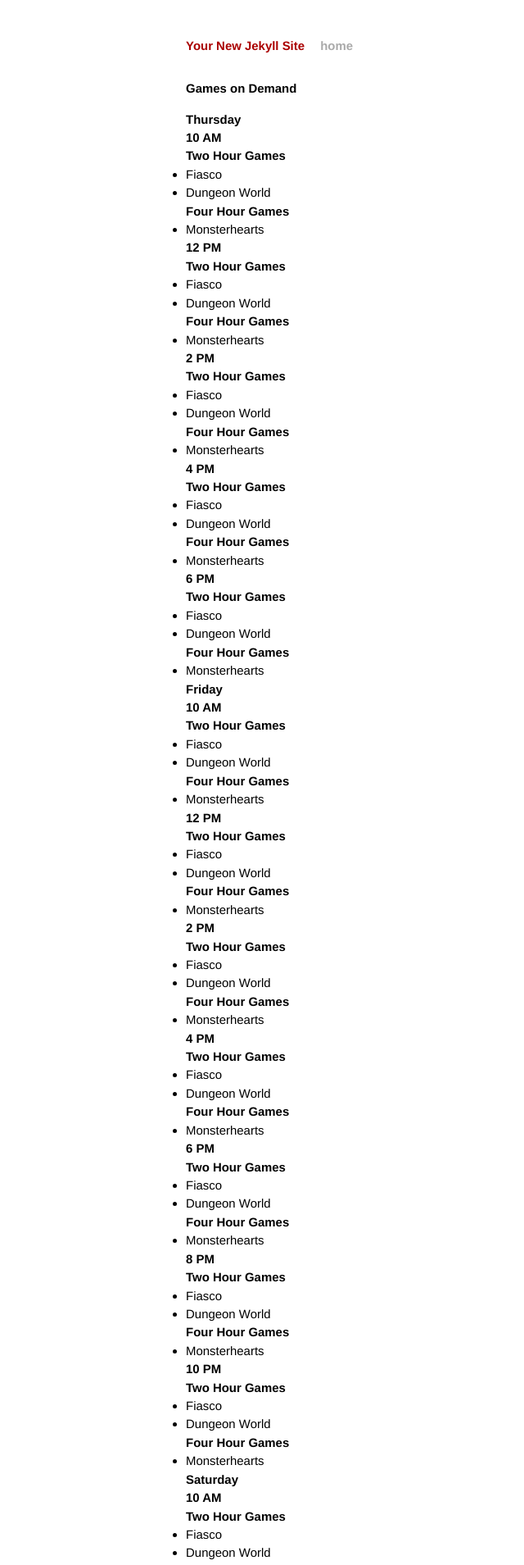
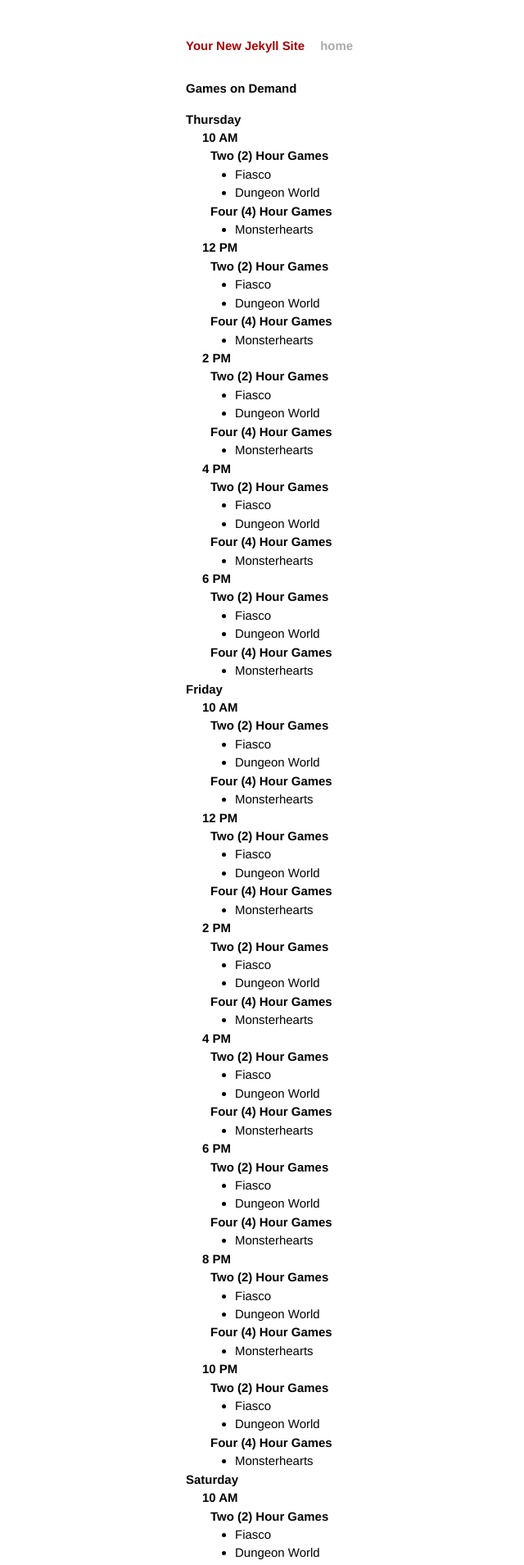
Before and after one commit to gamesondemand/gamesondemand.github.io, a Jekyll site: the page built from index.html, in a window 1280 px wide. Shown: the top 1909 px of the page at 82% size, without its empty margins (99-739 px from the left). Built offline with Jekyll 4.4.1, drawn with Linux system fonts in a browser that asks for light colours; Markdown is read by kramdown in place of the engine named in the settings; some of the changed text lies outside the part shown.

Commit message:
Working on data storage

```diff
--- a/_data/games.yml
+++ b/_data/games.yml
@@ -140,3 +140,8 @@
     four_hour_games:
     - Monsterhearts
   - time: 2014-08-17 16:00:00 -0400
+    two_hour_games:
+    - Fiasco
+    - Dungeon World
+    four_hour_games:
+    - Monsterhearts
--- a/_layouts/default.html
+++ b/_layouts/default.html
@@ -25,16 +25,11 @@
 
           <div class="footer">
             <div class="contact">
-              <p>
-                Your Name<br />
-                What You Are<br />
-                you@example.com
-              </p>
+              <p>Games on Demand</p>
             </div>
             <div class="contact">
               <p>
-                <a href="https://github.com/yourusername">github.com/yourusername</a><br />
-                <a href="https://twitter.com/yourusername">twitter.com/yourusername</a><br />
+                <a href="https://twitter.com/games_on_demand">twitter.com/games_on_demand</a><br />
               </p>
             </div>
           </div>
--- a/css/main.css
+++ b/css/main.css
@@ -158,3 +158,6 @@
 .post pre.terminal code {
   background-color: #333;
 }
+
+.time-slots, .time-slot, .time-slot-duration { margin-left: 10px;}
+.time-slot-game-list { margin-left: 30px;}
--- a/index.html
+++ b/index.html
@@ -5,22 +5,40 @@
 
 <div id="home">
   <h1>Games on Demand</h1>
-  {% for day in site.data.games %}
-    <h2><time datetime="{{ day.day }}">{{ day.day | date: '%A' }}</time></h2>
-    {% for time in day.times %}
-      <h3><time datetime="{{ time.time | date_to_xmlschema }}" >{{ time.time | date: "%l %p" }}</time></h3>
-      <h4>Two Hour Games</h4>
-      <ul>
+  {% for day in site.data.games %}<section class="day">
+    <header>
+      <h2 class="header"><time datetime="{{ day.day }}">{{ day.day | date: '%A' }}</time></h2>
+    </header>
+    <div class="time-slots">{% for time in day.times %}
+      <div class="time-slot">
+        <header>
+          <h3 class="header"><time datetime="{{ time.time | date_to_xmlschema }}" >{{ time.time | date: "%l %p" }}</time></h3>
+        </header>
+        <div class="time-slot-duration two-hour">
+          <header>
+            <h4 class="header">Two (2) Hour Games</h4>
+          </header>
+          <div class="content">
+            <ul class="time-slot-game-list">
               {% for game in time.two_hour_games %}
-          <li>{{ game }}</li>
+                <li class="time-slot-game-list-item">{{ game }}</li>
               {% endfor %}
             </ul>
-      <h4>Four Hour Games</h4>
-      <ul>
+          </div>
+        </div>
+        <div class="time-slot-duration four-hour">
+          <header>
+            <h4 class="header">Four (4) Hour Games</h4>
+          </header>
+          <div class="content">
+            <ul class="time-slot-game-list">
               {% for game in time.four_hour_games %}
-          <li>{{ game }}</li>
+                <li class="time-slot-game-list-item">{{ game }}</li>
               {% endfor %}
             </ul>
-    {% endfor %}
-  {% endfor %}
           </div>
+        </div>
+      </div>
+    {% endfor %}</div>
+  </section>{% endfor %}
+</div>
```
Lines whose indentation alone changed are shown as unchanged.
